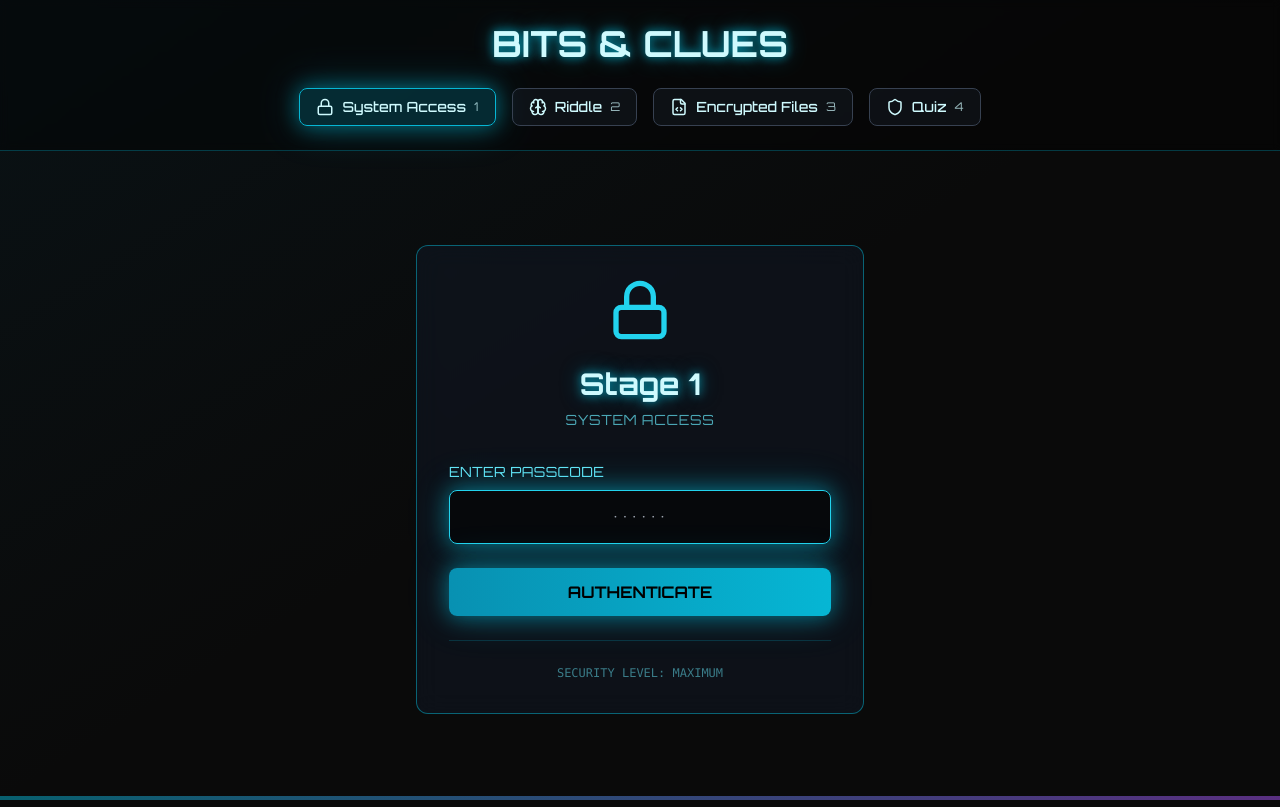
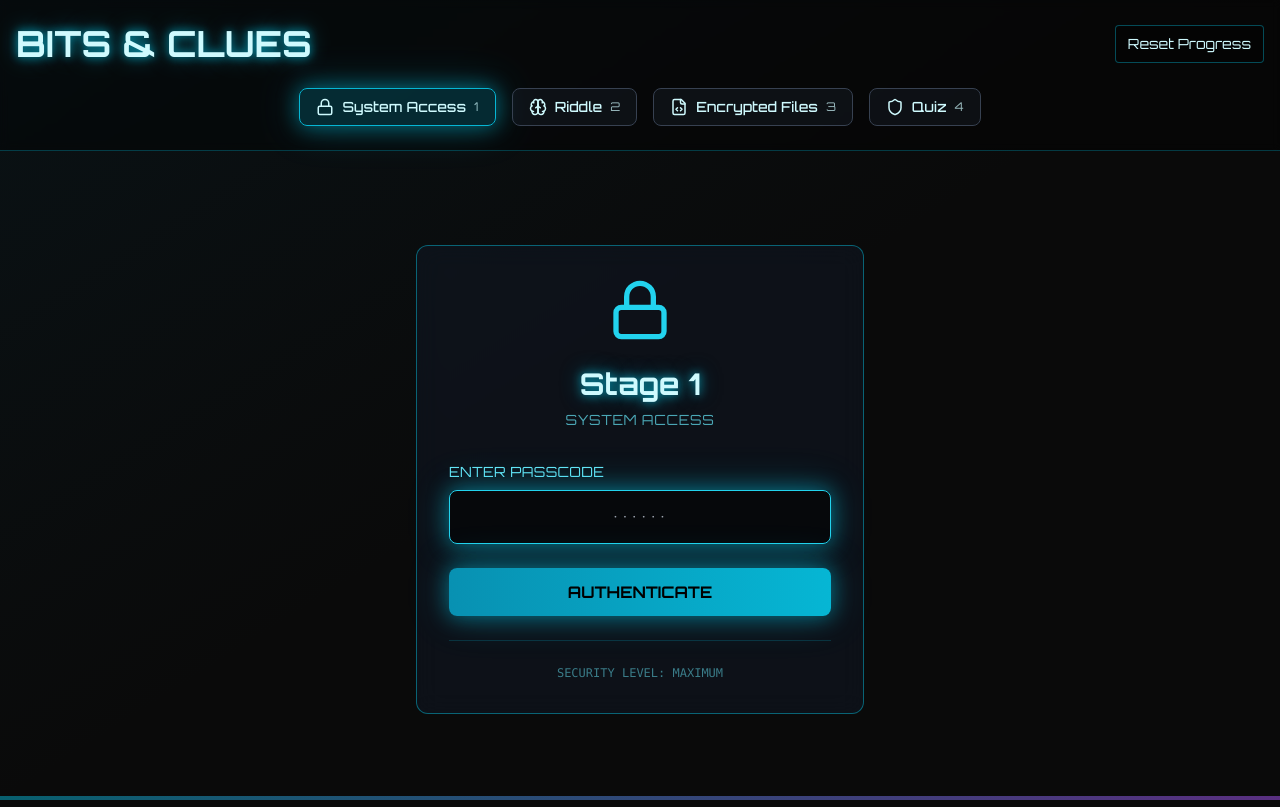
Before and after one commit to srujanzanjal/bits-clues, a React (Vite) app: page / in a window 1280 px wide. Built offline with nearby package versions, Linux system fonts and the light colour scheme; no server answers.

Commit message:
feat: add Reset Progress to clear local storage and restart at Stage 1

```diff
--- a/src/App.tsx
+++ b/src/App.tsx
@@ -46,9 +46,25 @@ function App() {
       <div className="relative z-10">
         <header className="border-b border-cyan-500/30 bg-black/40 backdrop-blur-sm">
           <div className="container mx-auto px-4 py-6">
-            <h1 className="text-4xl font-bold text-center glow-text-cyan mb-6">
-              BITS & CLUES
-            </h1>
+            <div className="flex items-center justify-between gap-4 mb-6">
+              <h1 className="text-4xl font-bold glow-text-cyan">
+                BITS & CLUES
+              </h1>
+              <button
+                onClick={() => {
+                  try {
+                    localStorage.removeItem('bitsclues_stage4_result');
+                    localStorage.removeItem('bitsclues_submissions');
+                    localStorage.removeItem('bitsclues_team');
+                  } catch {}
+                  setCurrentStage(1);
+                }}
+                className="text-xs md:text-sm px-3 py-2 rounded border border-cyan-500/40 hover:border-cyan-400 bg-black/30"
+                title="Clear saved progress and restart"
+              >
+                Reset Progress
+              </button>
+            </div>
 
             <div className="flex justify-center gap-2 md:gap-4">
               {stages.map((stage) => {
```
